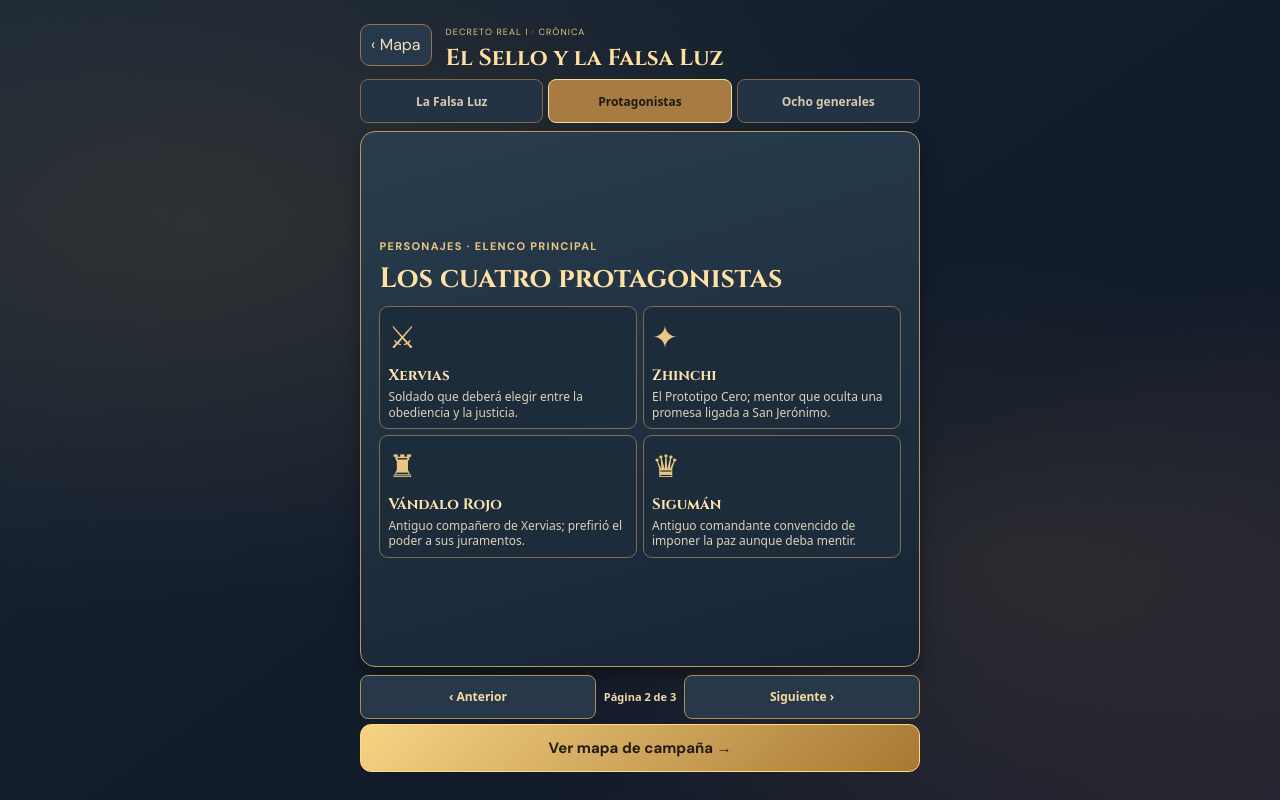
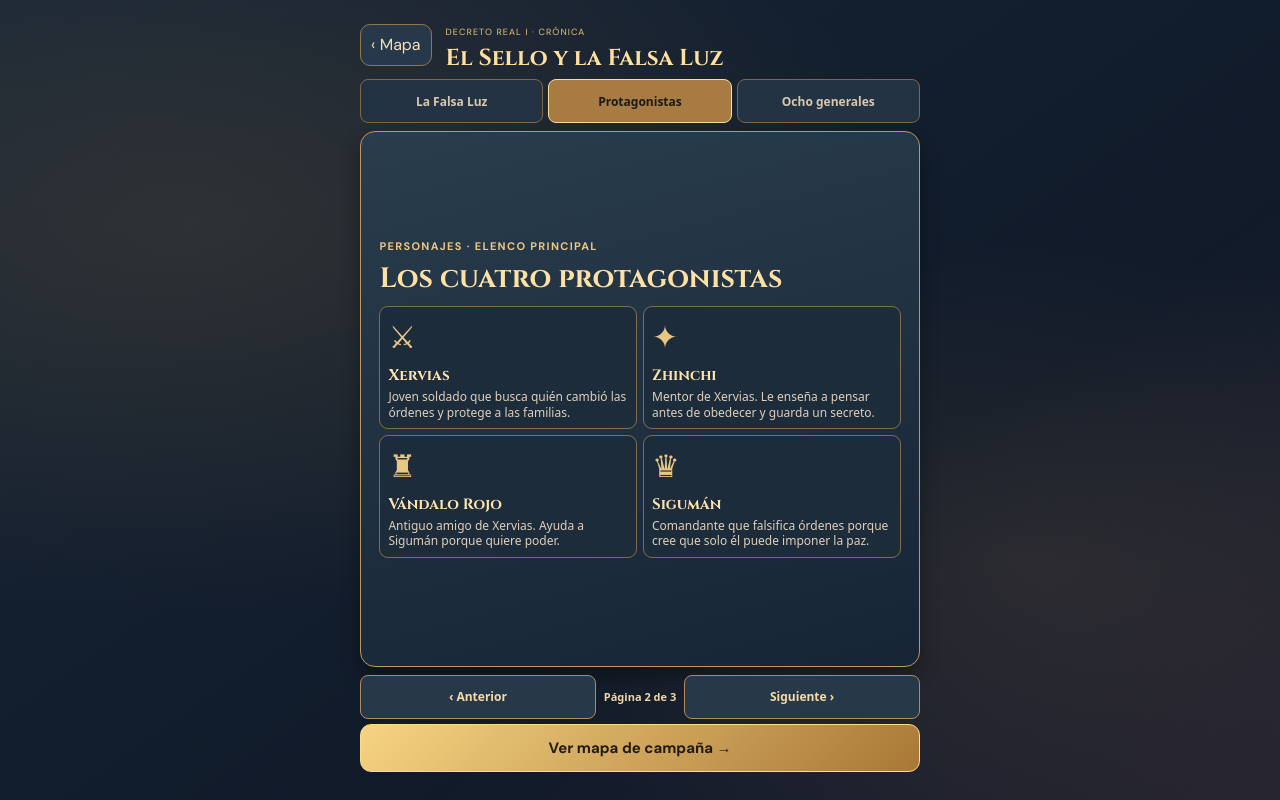
Before and after one commit to Afelex/Decreto-Real, a React (Vite) app: page /#/campania/historia in a window 1280 px wide. Both pictures are taken after a click on the button "Protagonistas". Built offline with nearby package versions, Linux system fonts and the light colour scheme.

Commit message:
Presentar Falsa Luz y personajes con lenguaje claro

```diff
--- a/screens/CampaignStory.tsx
+++ b/screens/CampaignStory.tsx
@@ -29,18 +29,18 @@ const CampaignStory: React.FC = () => {
         <div className="dc-full-art dc-full-art-intro" aria-hidden="true">✥ <span>162X</span></div>
         <span className="dc-scene-label">PERÚ VIRREINAL FICTICIO · AÑO 162X</span>
         <h2 id="dc-story-paged-title">El reino escucha dos verdades</h2>
-        <p>Al amanecer, dos decretos con el mismo sello llegan a un puesto de guardia: uno ordena liberar a los detenidos; el otro, castigarlos. Xervias presencia cómo una firma puede decidir una vida.</p>
-        <p>Zhinchi le encomienda investigar, no perseguir culpables a ciegas. Sigumán dirige <strong>la Falsa Luz</strong>, una rebelión que transforma agravios verdaderos en decretos falsos y hace de la obediencia su arma.</p>
-        <blockquote className="dc-story-quote">Zhinchi: «Un sello puede ordenar. No puede decidir por tu conciencia. Protege a quienes no tienen voz».</blockquote>
+        <p>Un decreto es una orden escrita. Un día llegan dos decretos con el mismo sello: uno manda liberar a unas familias y el otro, arrestarlas. Xervias quiere saber cuál es verdadero antes de que alguien salga herido.</p>
+        <p>Su mentor, Zhinchi, le pide seguir las cartas y escuchar a la gente. Detrás aparece <strong>la Falsa Luz</strong>, el movimiento de Sigumán: utiliza problemas reales para convencer al reino de obedecer órdenes falsas.</p>
+        <blockquote className="dc-story-quote">Zhinchi: «Si una orden hace daño y nadie explica por qué, investiga antes de obedecer».</blockquote>
       </>}
       {page === 1 && <>
         <span className="dc-scene-label">PERSONAJES · ELENCO PRINCIPAL</span>
         <h2 id="dc-story-paged-title">Los cuatro protagonistas</h2>
         <div className="dc-full-cast">
-          <div><span>⚔</span><strong>Xervias</strong><small>Soldado que deberá elegir entre la obediencia y la justicia.</small></div>
-          <div><span>✦</span><strong>Zhinchi</strong><small>El Prototipo Cero; mentor que oculta una promesa ligada a San Jerónimo.</small></div>
-          <div><span>♜</span><strong>Vándalo Rojo</strong><small>Antiguo compañero de Xervias; prefirió el poder a sus juramentos.</small></div>
-          <div><span>♛</span><strong>Sigumán</strong><small>Antiguo comandante convencido de imponer la paz aunque deba mentir.</small></div>
+          <div><span>⚔</span><strong>Xervias</strong><small>Joven soldado que busca quién cambió las órdenes y protege a las familias.</small></div>
+          <div><span>✦</span><strong>Zhinchi</strong><small>Mentor de Xervias. Le enseña a pensar antes de obedecer y guarda un secreto.</small></div>
+          <div><span>♜</span><strong>Vándalo Rojo</strong><small>Antiguo amigo de Xervias. Ayuda a Sigumán porque quiere poder.</small></div>
+          <div><span>♛</span><strong>Sigumán</strong><small>Comandante que falsifica órdenes porque cree que solo él puede imponer la paz.</small></div>
         </div>
       </>}
       {page === 2 && <>
```
